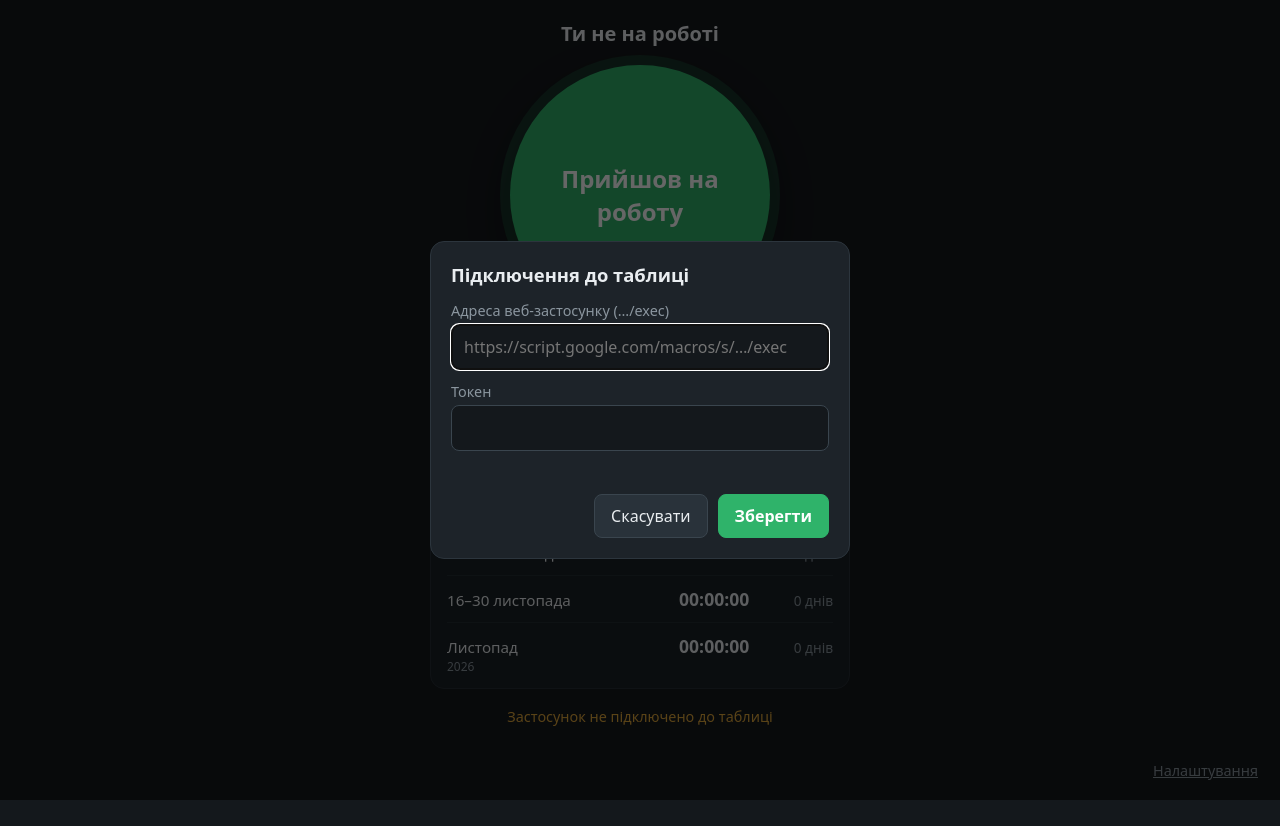
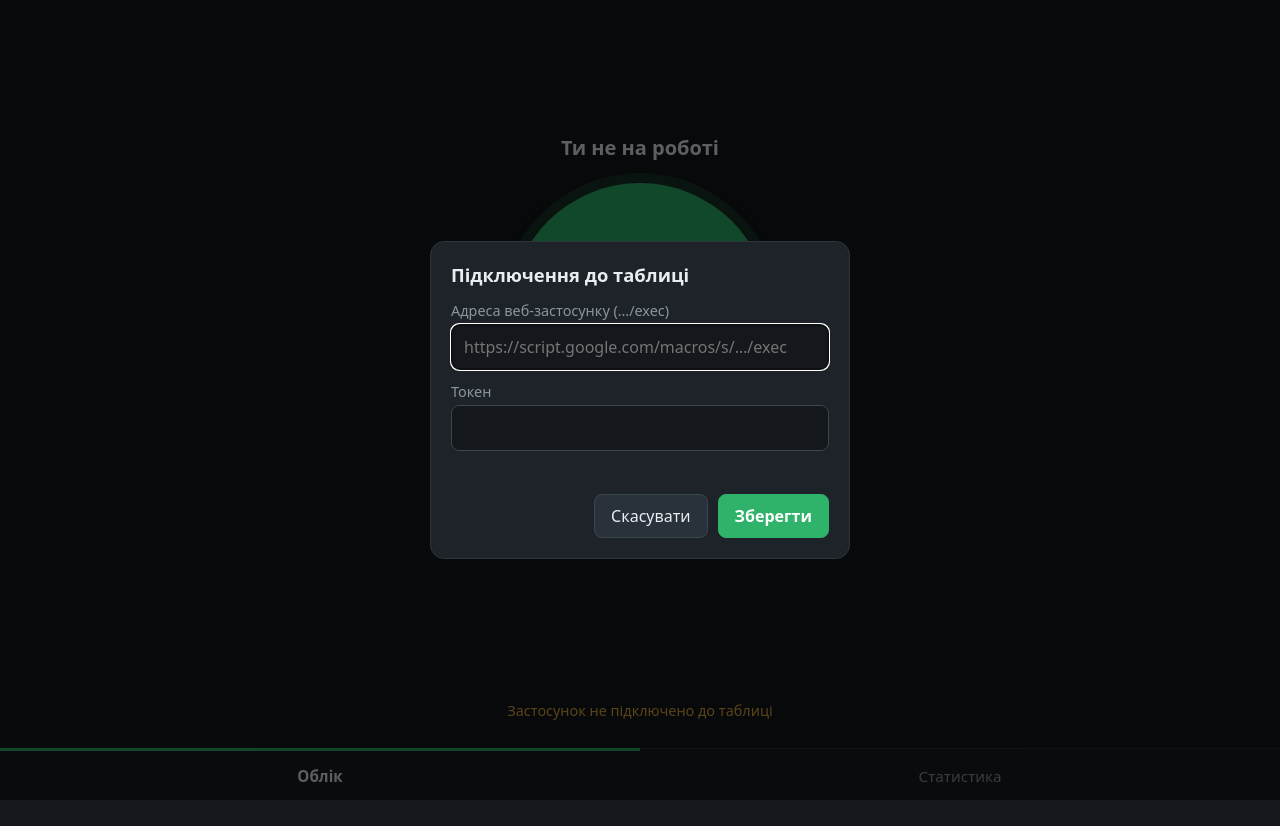
Before and after one commit to 0104smtv-svg/time-tracker, a plain HTML site: page index.html in a window 1280 px wide. After the commit the page ends 800 px from the top, so only its background shows below. Drawn offline with Linux system fonts and the light colour scheme.

Commit message:
Update index.html

```diff
--- a/index.html
+++ b/index.html
@@ -27,17 +27,43 @@
     background: var(--bg);
     color: var(--text);
     font-family: system-ui, -apple-system, "Segoe UI", Roboto, sans-serif;
-    padding: env(safe-area-inset-top, 0) 16px env(safe-area-inset-bottom, 0);
-  }
-  main {
-    min-height: 100%;
     display: flex;
     flex-direction: column;
+    padding-top: env(safe-area-inset-top, 0);
+  }
+  .view {
+    flex: 1;
+    min-height: 0;
+    overflow-y: auto;
+    display: none;
+    flex-direction: column;
     align-items: center;
-    justify-content: center;
-    gap: 18px;
-    padding: 20px 0 64px;
+    padding: 20px 16px;
   }
+  .view.active { display: flex; }
+  #viewTrack { justify-content: center; gap: 22px; }
+  #viewStats { justify-content: flex-start; gap: 18px; padding-top: 28px; }
+  #info { text-align: center; padding: 6px 16px 10px; }
+  #tabs {
+    display: flex;
+    border-top: 1px solid #262e35;
+    background: #171c21;
+    padding-bottom: env(safe-area-inset-bottom, 0);
+  }
+  #tabs button {
+    flex: 1;
+    padding: 15px 0 14px;
+    background: none;
+    border: 0;
+    border-top: 3px solid transparent;
+    margin-top: -1px;
+    color: var(--muted);
+    font: inherit;
+    font-size: .95rem;
+    cursor: pointer;
+  }
+  #tabs button[aria-selected="true"] { color: var(--text); font-weight: 600; border-top-color: var(--green); }
+  #tabs button:focus-visible { outline: 2px solid #fff; outline-offset: -4px; }
   #status { font-size: 1.25rem; font-weight: 600; text-align: center; }
   #btn {
     width: min(62vw, 260px);
@@ -61,6 +87,7 @@
   }
   #btn:disabled { opacity: .65; }
   #timer { font-size: 2.6rem; font-variant-numeric: tabular-nums; font-weight: 300; min-height: 1.2em; }
+  #todayLine { color: var(--muted); font-size: 1.05rem; font-variant-numeric: tabular-nums; }
   #stats {
     width: min(92vw, 420px);
     background: #1a2025;
@@ -84,19 +111,18 @@
   #stats .days { color: var(--muted); font-size: .85rem; text-align: right; }
   #sync { color: var(--muted); font-size: .9rem; min-height: 1.2em; text-align: center; }
   #sync.pending { color: var(--amber); }
-  #note { font-size: .95rem; min-height: 1.2em; max-width: 30em; text-align: center; color: var(--amber); }
+  #note { font-size: .95rem; min-height: 1.2em; max-width: 30em; margin: 0 auto; text-align: center; color: var(--amber); }
   #note.error { color: var(--red); }
   #settingsBtn {
-    position: fixed;
-    right: 12px;
-    bottom: calc(10px + env(safe-area-inset-bottom, 0));
     background: none;
     border: 0;
     color: var(--muted);
     font: inherit;
     font-size: .9rem;
-    padding: 10px;
+    padding: 12px;
+    margin-top: 6px;
     text-decoration: underline;
+    cursor: pointer;
   }
   dialog {
     background: #1d2329;
@@ -133,15 +159,27 @@
 </style>
 </head>
 <body>
-<main>
+<main id="viewTrack" class="view active" role="tabpanel" aria-labelledby="tabTrack">
   <div id="status"></div>
   <button id="btn" type="button"></button>
   <div id="timer"></div>
-  <section id="stats" aria-label="Статистика"></section>
+  <div id="todayLine"></div>
+</main>
+
+<section id="viewStats" class="view" role="tabpanel" aria-labelledby="tabStats">
+  <div id="stats" aria-label="Статистика"></div>
+  <button id="settingsBtn" type="button">Налаштування</button>
+</section>
+
+<div id="info">
   <div id="sync"></div>
   <div id="note" role="status"></div>
-</main>
-<button id="settingsBtn" type="button">Налаштування</button>
+</div>
+
+<nav id="tabs" role="tablist">
+  <button id="tabTrack" type="button" role="tab" aria-selected="true">Облік</button>
+  <button id="tabStats" type="button" role="tab" aria-selected="false">Статистика</button>
+</nav>
 
 <dialog id="dlg">
   <h2>Підключення до таблиці</h2>
@@ -163,7 +201,7 @@
   const LS = { cfg: 'wt_cfg', state: 'wt_state', queue: 'wt_queue', shifts: 'wt_shifts' };
   const $ = id => document.getElementById(id);
   const btn = $('btn'), statusEl = $('status'), timerEl = $('timer'), statsEl = $('stats');
-  const syncEl = $('sync'), noteEl = $('note'), dlg = $('dlg');
+  const syncEl = $('sync'), noteEl = $('note'), dlg = $('dlg'), todayLineEl = $('todayLine');
 
   const NOTES = {
     already_open: 'У таблиці вже була відкрита зміна — перевір колонку «Кінець» у листі «Лог».',
@@ -271,7 +309,9 @@
   }
 
   function renderStats() {
-    statsEl.innerHTML = computeStats().map(p =>
+    const periods = computeStats();
+    todayLineEl.textContent = 'Сьогодні: ' + fmt(periods[0].ms);
+    statsEl.innerHTML = periods.map(p =>
       '<div class="row' + (p.id === 'today' ? ' main' : '') + '">' +
         '<div class="lbl">' + p.label + (p.hint ? '<small>' + p.hint + '</small>' : '') + '</div>' +
         '<div class="val">' + fmt(p.ms) + '</div>' +
@@ -400,6 +440,17 @@
     sync();
   });
 
+  // ---------- Вкладки ----------
+  function showTab(name) {
+    const isTrack = name === 'track';
+    $('viewTrack').classList.toggle('active', isTrack);
+    $('viewStats').classList.toggle('active', !isTrack);
+    $('tabTrack').setAttribute('aria-selected', String(isTrack));
+    $('tabStats').setAttribute('aria-selected', String(!isTrack));
+  }
+  $('tabTrack').addEventListener('click', () => showTab('track'));
+  $('tabStats').addEventListener('click', () => showTab('stats'));
+
   // ---------- Налаштування ----------
   function openSettings() {
     $('cfgUrl').value = cfg ? cfg.url : '';
```
